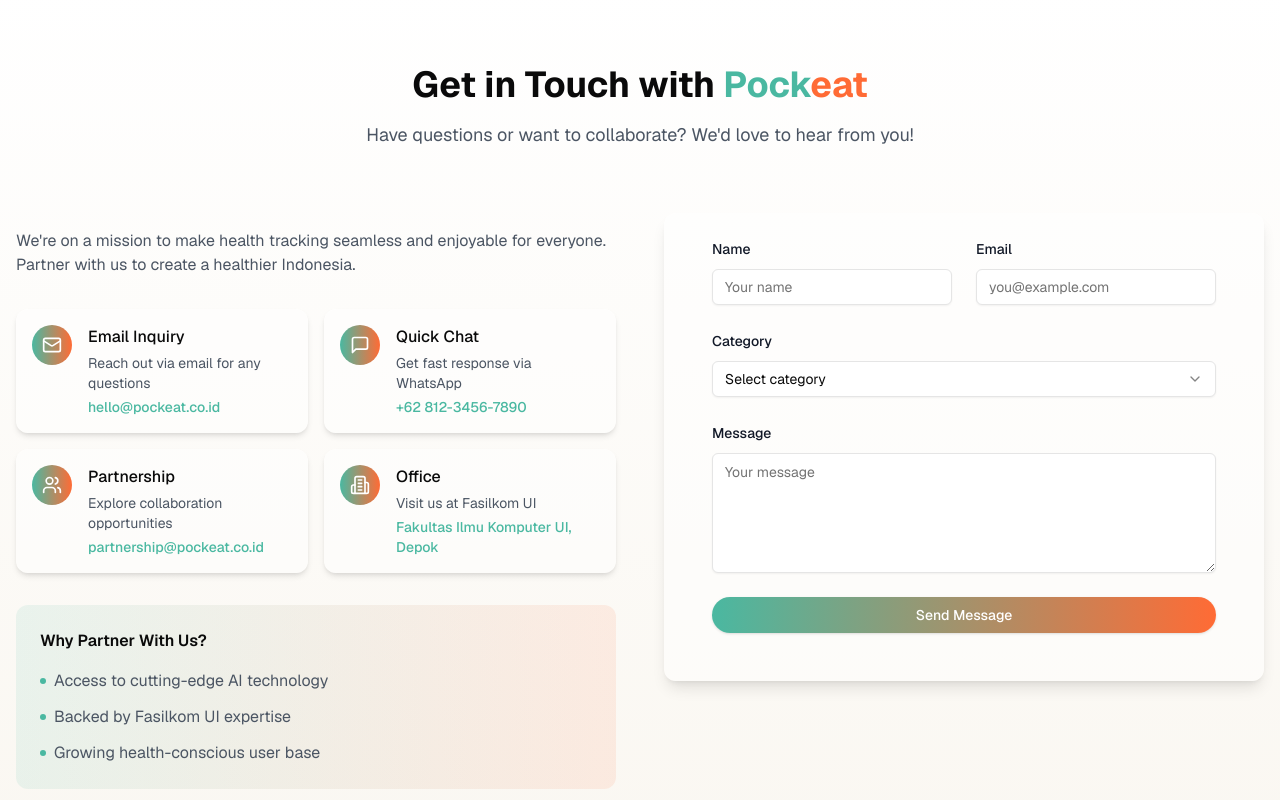
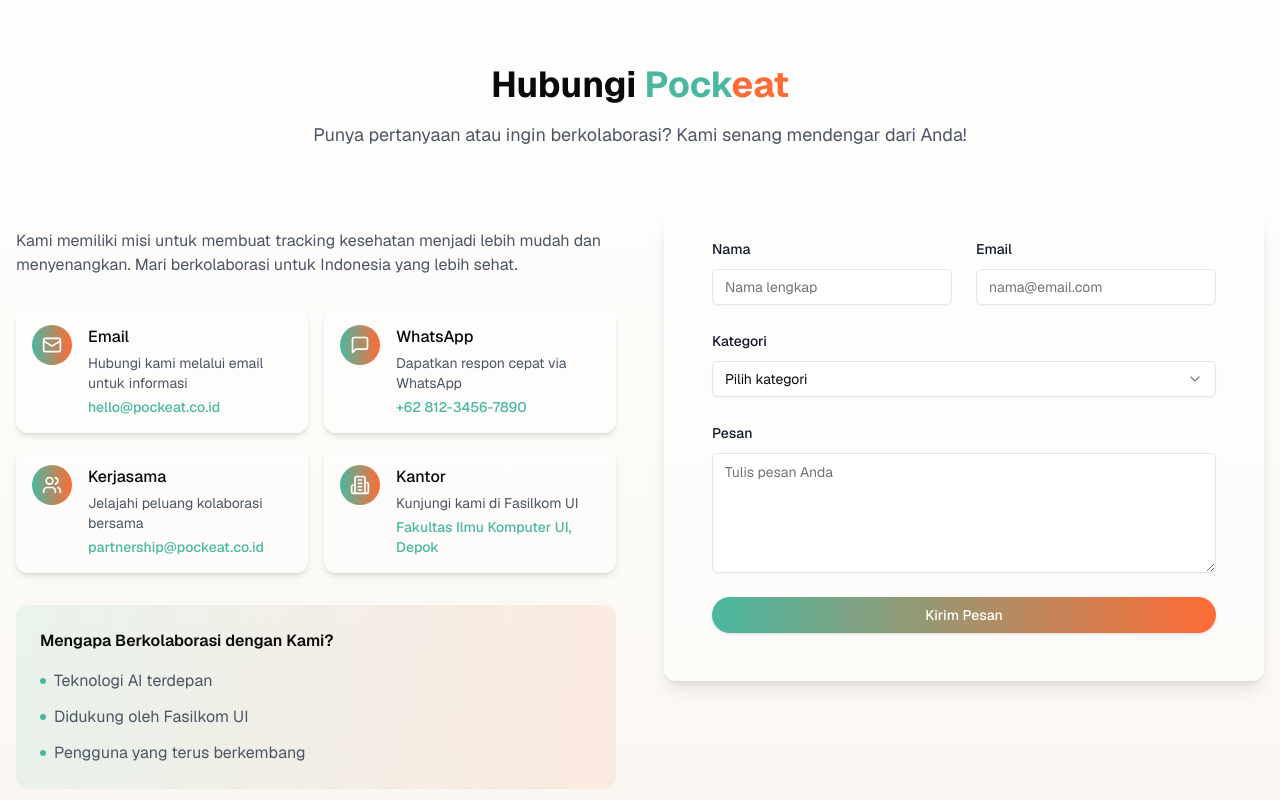
Before and after one commit to Pemuda-Pembuka-Langkah/pockeat-web, a Next.js app: page / in a window 1280 px wide. Shown: the part 5520-6320 px from the top of the page. Built offline with nearby package versions, Linux system fonts and the light colour scheme.

Commit message:
fix: update language to indonesian

```diff
--- a/src/components/landing/contact-section.tsx
+++ b/src/components/landing/contact-section.tsx
@@ -18,26 +18,26 @@
 const contactCards = [
   {
     icon: Mail,
-    title: 'Email Inquiry',
-    description: 'Reach out via email for any questions',
+    title: 'Email',
+    description: 'Hubungi kami melalui email untuk informasi',
     info: 'hello@pockeat.co.id',
   },
   {
     icon: MessageSquare,
-    title: 'Quick Chat',
-    description: 'Get fast response via WhatsApp',
+    title: 'WhatsApp',
+    description: 'Dapatkan respon cepat via WhatsApp',
     info: '+62 812-3456-7890',
   },
   {
     icon: Users,
-    title: 'Partnership',
-    description: 'Explore collaboration opportunities',
+    title: 'Kerjasama',
+    description: 'Jelajahi peluang kolaborasi bersama',
     info: 'partnership@pockeat.co.id',
   },
   {
     icon: Building2,
-    title: 'Office',
-    description: 'Visit us at Fasilkom UI',
+    title: 'Kantor',
+    description: 'Kunjungi kami di Fasilkom UI',
     info: 'Fakultas Ilmu Komputer UI, Depok',
   },
 ]
@@ -49,12 +49,12 @@
         {/* Header */}
         <div className="mx-auto max-w-3xl text-center">
           <h2 className="text-3xl font-bold sm:text-4xl">
-            Get in Touch with{' '}
+            Hubungi{' '}
             <span className="text-[#4AB8A1]">Pock</span>
             <span className="text-[#FF6B35]">eat</span>
           </h2>
           <p className="mt-4 text-lg text-gray-600">
-            Have questions or want to collaborate? We'd love to hear from you!
+            Punya pertanyaan atau ingin berkolaborasi? Kami senang mendengar dari Anda!
           </p>
         </div>
 
@@ -62,14 +62,9 @@
           {/* Left Column - Join Us Content */}
           <div className="space-y-8">
             <div>
-              {/* <h3 className="text-2xl font-bold">Join Us in Transforming</h3>
-              <h3 className="text-2xl font-bold">
-                <span className="text-[#4AB8A1]">Indonesian</span>{' '}
-                <span className="text-[#FF6B35]">Fitness</span>
-              </h3> */}
               <p className="mt-4 text-gray-600">
-                We're on a mission to make health tracking seamless and enjoyable for everyone.
-                Partner with us to create a healthier Indonesia.
+                Kami memiliki misi untuk membuat tracking kesehatan menjadi lebih mudah dan menyenangkan.
+                Mari berkolaborasi untuk Indonesia yang lebih sehat.
               </p>
             </div>
 
@@ -95,19 +90,19 @@
 
             {/* Additional Info */}
             <div className="rounded-xl bg-gradient-to-r from-[#4AB8A1]/10 to-[#FF6B35]/10 p-6">
-              <h4 className="font-semibold">Why Partner With Us?</h4>
+              <h4 className="font-semibold">Mengapa Berkolaborasi dengan Kami?</h4>
               <ul className="mt-4 space-y-3 text-gray-600">
                 <li className="flex items-center gap-2">
                   <div className="h-1.5 w-1.5 rounded-full bg-[#4AB8A1]" />
-                  <span>Access to cutting-edge AI technology</span>
+                  <span>Teknologi AI terdepan</span>
                 </li>
                 <li className="flex items-center gap-2">
                   <div className="h-1.5 w-1.5 rounded-full bg-[#4AB8A1]" />
-                  <span>Backed by Fasilkom UI expertise</span>
+                  <span>Didukung oleh Fasilkom UI</span>
                 </li>
                 <li className="flex items-center gap-2">
                   <div className="h-1.5 w-1.5 rounded-full bg-[#4AB8A1]" />
-                  <span>Growing health-conscious user base</span>
+                  <span>Pengguna yang terus berkembang</span>
                 </li>
               </ul>
             </div>
@@ -120,9 +115,9 @@
                 <form className="space-y-6">
                   <div className="grid gap-6 sm:grid-cols-2">
                     <div className="space-y-2">
-                      <label className="text-sm font-medium text-gray-900">Name</label>
+                      <label className="text-sm font-medium text-gray-900">Nama</label>
                       <Input
-                        placeholder="Your name"
+                        placeholder="Nama lengkap"
                         className="bg-white"
                       />
                     </div>
@@ -130,31 +125,31 @@
                       <label className="text-sm font-medium text-gray-900">Email</label>
                       <Input
                         type="email"
-                        placeholder="you@example.com"
+                        placeholder="nama@email.com"
                         className="bg-white"
                       />
                     </div>
                   </div>
 
                   <div className="space-y-2">
-                    <label className="text-sm font-medium text-gray-900">Category</label>
+                    <label className="text-sm font-medium text-gray-900">Kategori</label>
                     <Select>
                       <SelectTrigger className="bg-white">
-                        <SelectValue placeholder="Select category" />
+                        <SelectValue placeholder="Pilih kategori" />
                       </SelectTrigger>
                       <SelectContent>
-                        <SelectItem value="investor">Investor Inquiry</SelectItem>
-                        <SelectItem value="partnership">Partnership</SelectItem>
-                        <SelectItem value="feedback">Product Feedback</SelectItem>
-                        <SelectItem value="other">Other</SelectItem>
+                        <SelectItem value="investor">Investor</SelectItem>
+                        <SelectItem value="partnership">Kemitraan</SelectItem>
+                        <SelectItem value="feedback">Feedback Produk</SelectItem>
+                        <SelectItem value="other">Lainnya</SelectItem>
                       </SelectContent>
                     </Select>
                   </div>
 
                   <div className="space-y-2">
-                    <label className="text-sm font-medium text-gray-900">Message</label>
+                    <label className="text-sm font-medium text-gray-900">Pesan</label>
                     <Textarea
-                      placeholder="Your message"
+                      placeholder="Tulis pesan Anda"
                       className="min-h-[120px] bg-white"
                     />
                   </div>
@@ -162,7 +157,7 @@
                   <Button
                     className="w-full rounded-full bg-gradient-to-r from-[#4AB8A1] to-[#FF6B35] text-white hover:opacity-90"
                   >
-                    Send Message
+                    Kirim Pesan
                   </Button>
                 </form>
               </CardContent>
```
